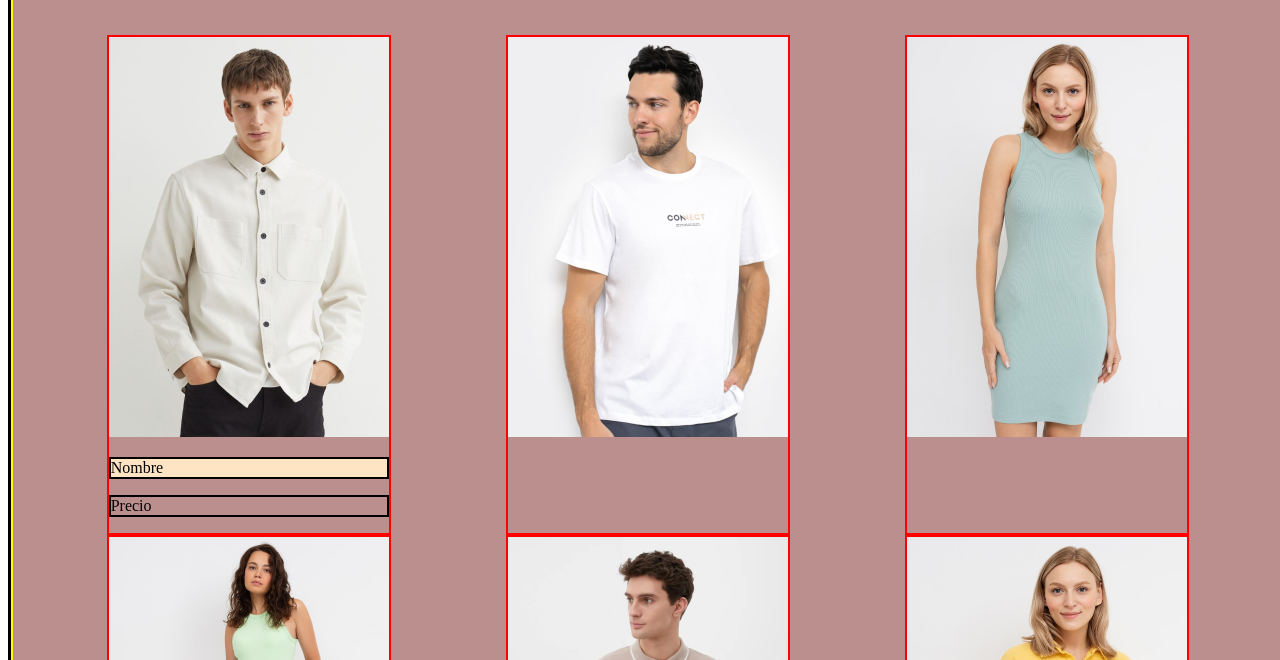
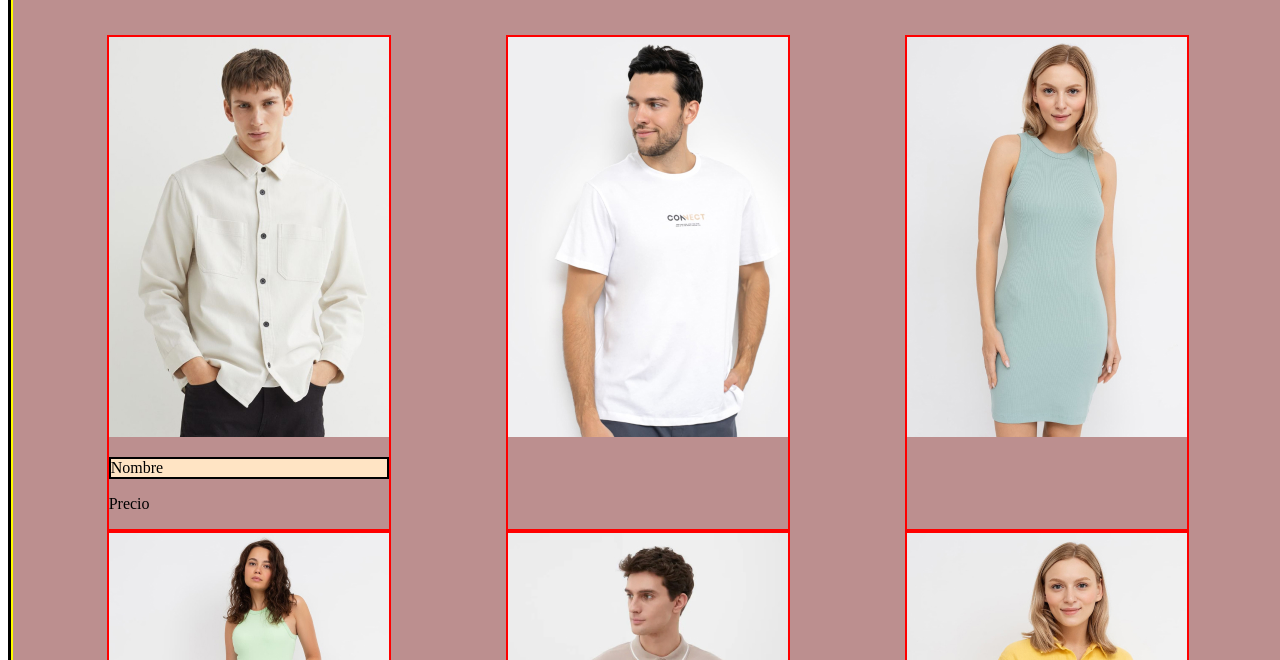
Before and after one commit to JuanJRos/laboratorio-html, a plain HTML site: page index.html in a window 1280 px wide. Shown: the part 140-800 px from the top of the page. Drawn offline with Linux system fonts and the light colour scheme.

Commit message:
actualizacion

```diff
--- a/style/styles.css
+++ b/style/styles.css
@@ -55,9 +55,9 @@
 .product-name {
     background-color: bisque;
     border: 2px solid black;
-    justifi
+
 }
 
 .product-price {
-    border: 2px solid black;
+
 }
```
